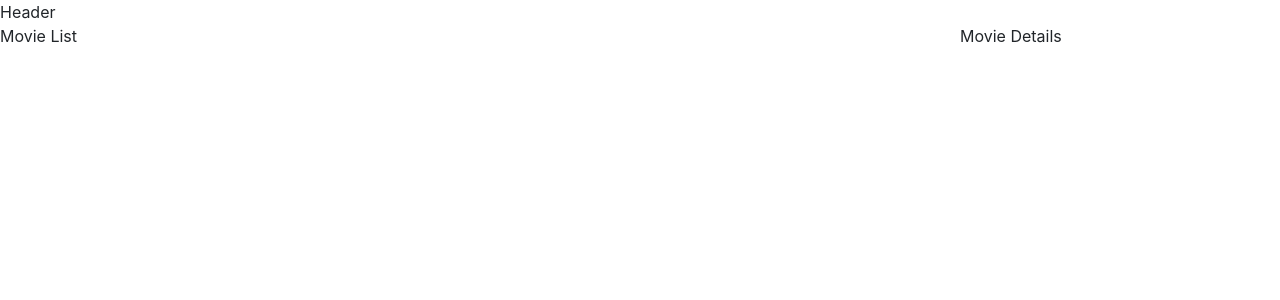
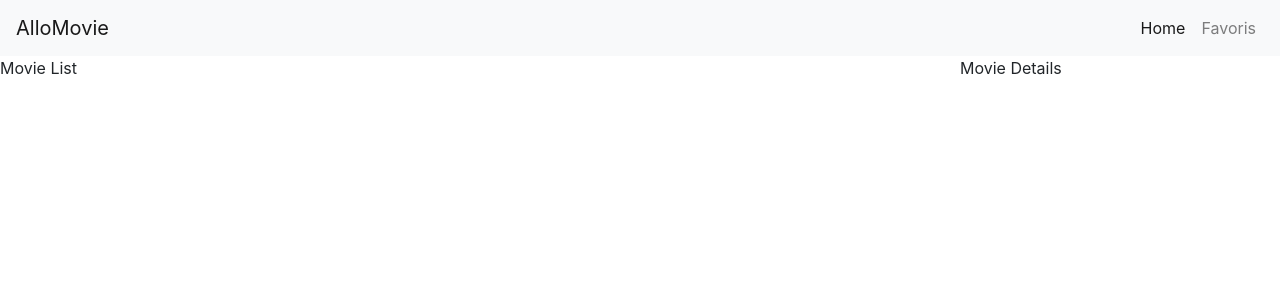
Before and after one commit to sandix34/Atelier-React, a React (Create React App) app: page / in a window 1280 px wide. Shown: the top 300 px of the page. Built offline with nearby package versions, Linux system fonts and the light colour scheme; the HTML template or start-up script is replaced by a standard one.

Commit message:
header layout

```diff
--- a/src/components/header/Header.js
+++ b/src/components/header/Header.js
@@ -3,6 +3,25 @@
 export default class Header extends Component {
 
     render() {
-        return <header>Header</header>
+        return (
+            <header className="navbar navbar-expand-lg navbar-light bg-light">
+                <a className="navbar-brand" href="/">AlloMovie</a>
+                <button className="navbar-toggler">
+                    <span className="navbar-toggler-icon"></span>
+                </button>
+                <div className="collapse navbar-collapse">
+                    <ul className="navbar-nav ml-auto">
+                        <li className="nav-item active">
+                            <a className="nav-link" href="/">Home</a>
+                        </li>
+                        <li className="nav-item">
+                            <a className="nav-link" href="/">Favoris</a>
+                        </li>
+
+                    </ul>
+                </div>
+
+            </header>
+        );
     }
 }
```
